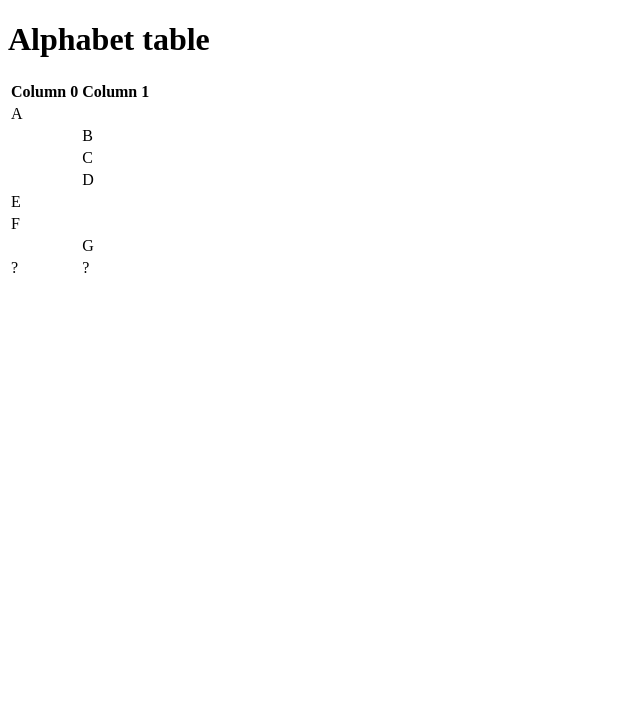
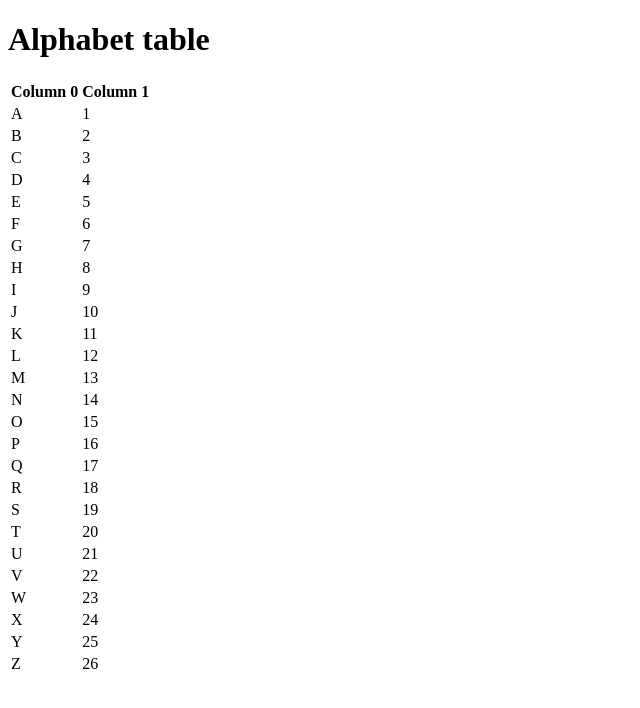
Before and after one commit to comp426-2023-spring/a01-graysonsaint, a website: page public/index.html in a window 1280 px wide. Shown: the whole page, without its empty margins (0-640 px from the left). Drawn offline with Linux system fonts and the light colour scheme.

Commit message:
Finished server.js

```diff
--- a/public/index.html
+++ b/public/index.html
@@ -18,35 +18,107 @@
         <tbody>
           <tr>
             <td>A</td>
-            <td></td>
+            <td>1</td>
           </tr>
           <tr>
-            <td></td>
             <td>B</td>
+            <td>2</td>
           </tr>
           <tr>
-            <td></td>
             <td>C</td>
+            <td>3</td>
           </tr>
           <tr>
-            <td></td>
             <td>D</td>
+            <td>4</td>
           </tr>
           <tr>
             <td>E</td>
-            <td></td>
+            <td>5</td>
           </tr>
           <tr>
             <td>F</td>
-            <td></td>
+            <td>6</td>
           </tr>
           <tr>
-            <td></td>
             <td>G</td>
+            <td>7</td>
           </tr>
           <tr>
-            <td>?</td>
-            <td>?</td>
+            <td>H</td>
+            <td>8</td>
+          </tr>
+          <tr>
+            <td>I</td>
+            <td>9</td>
+          </tr>
+          <tr>
+            <td>J</td>
+            <td>10</td>
+          </tr>
+          <tr>
+            <td>K</td>
+            <td>11</td>
+          </tr>
+          <tr>
+            <td>L</td>
+            <td>12</td>
+          </tr>
+          <tr>
+            <td>M</td>
+            <td>13</td>
+          </tr>
+          <tr>
+            <td>N</td>
+            <td>14</td>
+          </tr>
+          <tr>
+            <td>O</td>
+            <td>15</td>
+          </tr>
+          <tr>
+            <td>P</td>
+            <td>16</td>
+          </tr>
+          <tr>
+            <td>Q</td>
+            <td>17</td>
+          </tr>
+          <tr>
+            <td>R</td>
+            <td>18</td>
+          </tr>
+          <tr>
+            <td>S</td>
+            <td>19</td>
+          </tr>
+          <tr>
+            <td>T</td>
+            <td>20</td>
+          </tr>
+          <tr>
+            <td>U</td>
+            <td>21</td>
+          </tr>
+          <tr>
+            <td>V</td>
+            <td>22</td>
+          </tr>
+          <tr>
+            <td>W</td>
+            <td>23</td>
+          </tr>
+          <tr>
+            <td>X</td>
+            <td>24</td>
+          </tr>
+          <tr>
+            <td>Y</td>
+            <td>25</td>
+          </tr>
+          <tr>
+            <td>Z</td>
+            <td>26</td>
           </tr>
         </tbody>
       </table>
```
Also changed, not shown: server.js (+24 -17 lines).
